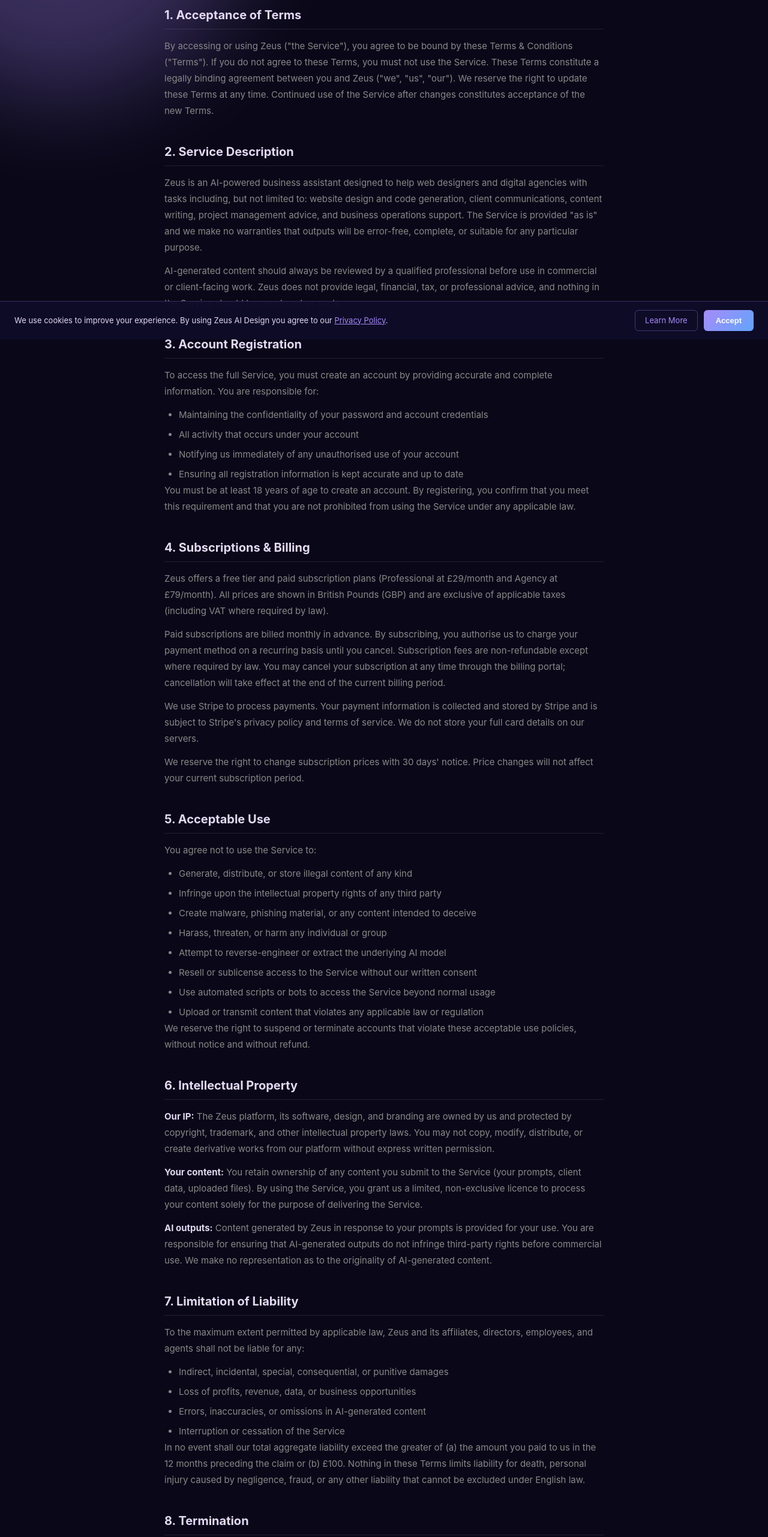
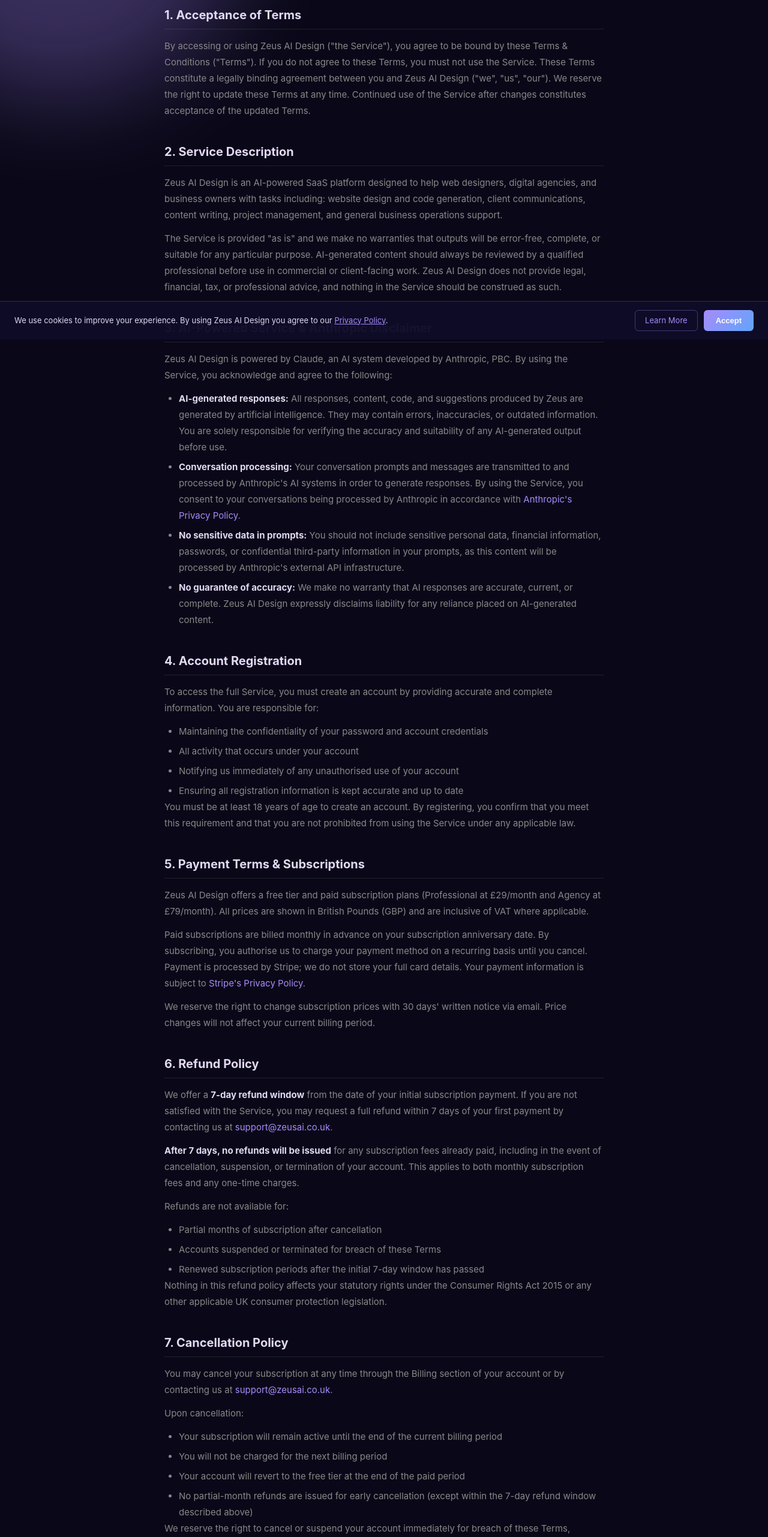
Before and after one commit to mickymooch1/zeus-app, a React (Vite) app in the folder web/: page /terms in a window 1280 px wide. Shown: the part 234-2797 px from the top of the page at 60% size. Built offline with nearby package versions, Linux system fonts and the light colour scheme.

Commit message:
Add Terms and Conditions page with Anthropic disclosure

```diff
--- a/web/src/pages/LandingPage.jsx
+++ b/web/src/pages/LandingPage.jsx
@@ -336,6 +336,8 @@
             <Link to="/login">Sign In</Link>
             <a href="#pricing">Pricing</a>
             <a href="#features">Features</a>
+            <Link to="/terms">Terms</Link>
+            <Link to="/privacy">Privacy Policy</Link>
           </div>
         </div>
       </footer>
--- a/web/src/pages/TermsPage.jsx
+++ b/web/src/pages/TermsPage.jsx
@@ -14,32 +14,74 @@
         <section className="content-section">
           <h2>1. Acceptance of Terms</h2>
           <p>
-            By accessing or using Zeus ("the Service"), you agree to be bound by these Terms &
-            Conditions ("Terms"). If you do not agree to these Terms, you must not use the Service.
-            These Terms constitute a legally binding agreement between you and Zeus ("we", "us",
-            "our"). We reserve the right to update these Terms at any time. Continued use of the
-            Service after changes constitutes acceptance of the new Terms.
+            By accessing or using Zeus AI Design ("the Service"), you agree to be bound by these
+            Terms &amp; Conditions ("Terms"). If you do not agree to these Terms, you must not use
+            the Service. These Terms constitute a legally binding agreement between you and Zeus AI
+            Design ("we", "us", "our"). We reserve the right to update these Terms at any time.
+            Continued use of the Service after changes constitutes acceptance of the updated Terms.
           </p>
         </section>
 
         <section className="content-section">
           <h2>2. Service Description</h2>
           <p>
-            Zeus is an AI-powered business assistant designed to help web designers and digital
-            agencies with tasks including, but not limited to: website design and code generation,
-            client communications, content writing, project management advice, and business
-            operations support. The Service is provided "as is" and we make no warranties that
-            outputs will be error-free, complete, or suitable for any particular purpose.
+            Zeus AI Design is an AI-powered SaaS platform designed to help web designers, digital
+            agencies, and business owners with tasks including: website design and code generation,
+            client communications, content writing, project management, and general business
+            operations support.
           </p>
           <p>
-            AI-generated content should always be reviewed by a qualified professional before use
-            in commercial or client-facing work. Zeus does not provide legal, financial, tax, or
+            The Service is provided "as is" and we make no warranties that outputs will be
+            error-free, complete, or suitable for any particular purpose. AI-generated content
+            should always be reviewed by a qualified professional before use in commercial or
+            client-facing work. Zeus AI Design does not provide legal, financial, tax, or
             professional advice, and nothing in the Service should be construed as such.
           </p>
         </section>
 
         <section className="content-section">
-          <h2>3. Account Registration</h2>
+          <h2>3. AI-Powered Service &amp; Anthropic Disclaimer</h2>
+          <p>
+            Zeus AI Design is powered by Claude, an AI system developed by Anthropic, PBC. By
+            using the Service, you acknowledge and agree to the following:
+          </p>
+          <ul>
+            <li>
+              <strong>AI-generated responses:</strong> All responses, content, code, and
+              suggestions produced by Zeus are generated by artificial intelligence. They may
+              contain errors, inaccuracies, or outdated information. You are solely responsible
+              for verifying the accuracy and suitability of any AI-generated output before use.
+            </li>
+            <li>
+              <strong>Conversation processing:</strong> Your conversation prompts and messages
+              are transmitted to and processed by Anthropic's AI systems in order to generate
+              responses. By using the Service, you consent to your conversations being processed
+              by Anthropic in accordance with{' '}
+              <a
+                href="https://www.anthropic.com/privacy"
+                target="_blank"
+                rel="noopener noreferrer"
+                className="auth-link"
+              >
+                Anthropic's Privacy Policy
+              </a>.
+            </li>
+            <li>
+              <strong>No sensitive data in prompts:</strong> You should not include sensitive
+              personal data, financial information, passwords, or confidential third-party
+              information in your prompts, as this content will be processed by Anthropic's
+              external API infrastructure.
+            </li>
+            <li>
+              <strong>No guarantee of accuracy:</strong> We make no warranty that AI responses
+              are accurate, current, or complete. Zeus AI Design expressly disclaims liability
+              for any reliance placed on AI-generated content.
+            </li>
+          </ul>
+        </section>
+
+        <section className="content-section">
+          <h2>4. Account Registration</h2>
           <p>
             To access the full Service, you must create an account by providing accurate and
             complete information. You are responsible for:
@@ -58,32 +100,92 @@
         </section>
 
         <section className="content-section">
-          <h2>4. Subscriptions &amp; Billing</h2>
+          <h2>5. Payment Terms &amp; Subscriptions</h2>
           <p>
-            Zeus offers a free tier and paid subscription plans (Professional at £29/month and
-            Agency at £79/month). All prices are shown in British Pounds (GBP) and are exclusive
-            of applicable taxes (including VAT where required by law).
+            Zeus AI Design offers a free tier and paid subscription plans (Professional at
+            £29/month and Agency at £79/month). All prices are shown in British Pounds (GBP) and
+            are inclusive of VAT where applicable.
           </p>
           <p>
-            Paid subscriptions are billed monthly in advance. By subscribing, you authorise us
-            to charge your payment method on a recurring basis until you cancel. Subscription
-            fees are non-refundable except where required by law. You may cancel your subscription
-            at any time through the billing portal; cancellation will take effect at the end of
-            the current billing period.
+            Paid subscriptions are billed monthly in advance on your subscription anniversary
+            date. By subscribing, you authorise us to charge your payment method on a recurring
+            basis until you cancel. Payment is processed by Stripe; we do not store your full
+            card details. Your payment information is subject to{' '}
+            <a
+              href="https://stripe.com/privacy"
+              target="_blank"
+              rel="noopener noreferrer"
+              className="auth-link"
+            >
+              Stripe's Privacy Policy
+            </a>.
           </p>
           <p>
-            We use Stripe to process payments. Your payment information is collected and stored
-            by Stripe and is subject to Stripe's privacy policy and terms of service. We do not
-            store your full card details on our servers.
-          </p>
-          <p>
-            We reserve the right to change subscription prices with 30 days' notice. Price
-            changes will not affect your current subscription period.
+            We reserve the right to change subscription prices with 30 days' written notice via
+            email. Price changes will not affect your current billing period.
           </p>
         </section>
 
         <section className="content-section">
-          <h2>5. Acceptable Use</h2>
+          <h2>6. Refund Policy</h2>
+          <p>
+            We offer a <strong>7-day refund window</strong> from the date of your initial
+            subscription payment. If you are not satisfied with the Service, you may request a
+            full refund within 7 days of your first payment by contacting us at{' '}
+            <a href="mailto:support@zeusai.co.uk" className="auth-link">support@zeusai.co.uk</a>.
+          </p>
+          <p>
+            <strong>After 7 days, no refunds will be issued</strong> for any subscription fees
+            already paid, including in the event of cancellation, suspension, or termination of
+            your account. This applies to both monthly subscription fees and any one-time charges.
+          </p>
+          <p>
+            Refunds are not available for:
+          </p>
+          <ul>
+            <li>Partial months of subscription after cancellation</li>
+            <li>Accounts suspended or terminated for breach of these Terms</li>
+            <li>Renewed subscription periods after the initial 7-day window has passed</li>
+          </ul>
+          <p>
+            Nothing in this refund policy affects your statutory rights under the Consumer Rights
+            Act 2015 or any other applicable UK consumer protection legislation.
+          </p>
+        </section>
+
+        <section className="content-section">
+          <h2>7. Cancellation Policy</h2>
+          <p>
+            You may cancel your subscription at any time through the Billing section of your
+            account or by contacting us at{' '}
+            <a href="mailto:support@zeusai.co.uk" className="auth-link">support@zeusai.co.uk</a>.
+          </p>
+          <p>
+            Upon cancellation:
+          </p>
+          <ul>
+            <li>
+              Your subscription will remain active until the end of the current billing period
+            </li>
+            <li>
+              You will not be charged for the next billing period
+            </li>
+            <li>
+              Your account will revert to the free tier at the end of the paid period
+            </li>
+            <li>
+              No partial-month refunds are issued for early cancellation (except within the
+              7-day refund window described above)
+            </li>
+          </ul>
+          <p>
+            We reserve the right to cancel or suspend your account immediately for breach of
+            these Terms, without notice and without refund.
+          </p>
+        </section>
+
+        <section className="content-section">
+          <h2>8. Acceptable Use</h2>
           <p>You agree not to use the Service to:</p>
           <ul>
             <li>Generate, distribute, or store illegal content of any kind</li>
@@ -94,6 +196,9 @@
             <li>Resell or sublicense access to the Service without our written consent</li>
             <li>Use automated scripts or bots to access the Service beyond normal usage</li>
             <li>Upload or transmit content that violates any applicable law or regulation</li>
+            <li>
+              Circumvent usage limits, access controls, or subscription restrictions
+            </li>
           </ul>
           <p>
             We reserve the right to suspend or terminate accounts that violate these acceptable
@@ -102,80 +207,133 @@
         </section>
 
         <section className="content-section">
-          <h2>6. Intellectual Property</h2>
+          <h2>9. Intellectual Property</h2>
           <p>
-            <strong>Our IP:</strong> The Zeus platform, its software, design, and branding are
-            owned by us and protected by copyright, trademark, and other intellectual property
-            laws. You may not copy, modify, distribute, or create derivative works from our
-            platform without express written permission.
+            <strong>Our IP:</strong> The Zeus AI Design platform, its software, design, branding,
+            and underlying technology are owned by us and protected by copyright, trademark, and
+            other intellectual property laws. You may not copy, modify, distribute, or create
+            derivative works from our platform without express written permission.
           </p>
           <p>
-            <strong>Your content:</strong> You retain ownership of any content you submit to
-            the Service (your prompts, client data, uploaded files). By using the Service, you
-            grant us a limited, non-exclusive licence to process your content solely for the
-            purpose of delivering the Service.
+            <strong>Your content:</strong> You retain ownership of any content you submit to the
+            Service (your prompts, client data, and uploaded files). By using the Service, you
+            grant us a limited, non-exclusive, royalty-free licence to process your content
+            solely for the purpose of delivering the Service.
           </p>
           <p>
-            <strong>AI outputs:</strong> Content generated by Zeus in response to your prompts
-            is provided for your use. You are responsible for ensuring that AI-generated outputs
-            do not infringe third-party rights before commercial use. We make no representation
-            as to the originality of AI-generated content.
+            <strong>AI-generated outputs:</strong> Content generated by Zeus in response to your
+            prompts is provided for your use. You are responsible for ensuring that AI-generated
+            outputs do not infringe third-party intellectual property rights before any commercial
+            use. We make no representation as to the originality or intellectual property status
+            of AI-generated content.
           </p>
         </section>
 
         <section className="content-section">
-          <h2>7. Limitation of Liability</h2>
+          <h2>10. Data Protection &amp; GDPR</h2>
           <p>
-            To the maximum extent permitted by applicable law, Zeus and its affiliates, directors,
-            employees, and agents shall not be liable for any:
+            Zeus AI Design is committed to protecting your personal data in accordance with the
+            UK General Data Protection Regulation (UK GDPR), the Data Protection Act 2018, and
+            applicable EU GDPR requirements. We act as the data controller for personal data
+            processed through the Service.
+          </p>
+          <p>
+            <strong>Data we collect:</strong> We collect account information (name, email,
+            encrypted password), usage data, conversation content, payment information (via
+            Stripe), and technical data such as IP addresses and browser type.
+          </p>
+          <p>
+            <strong>Third-party processing:</strong> Your conversation data is processed by
+            Anthropic (via their Claude API) to generate AI responses. Stripe processes payment
+            information. Railway provides cloud infrastructure. Each of these processors operates
+            under their own privacy policies and data processing agreements.
+          </p>
+          <p>
+            <strong>Your rights:</strong> Under UK GDPR, you have the right to access, rectify,
+            erase, and port your personal data, as well as the right to restrict or object to
+            processing. To exercise your rights, contact us at{' '}
+            <a href="mailto:privacy@zeusai.co.uk" className="auth-link">privacy@zeusai.co.uk</a>.
+            You also have the right to lodge a complaint with the Information Commissioner's
+            Office (ICO) at{' '}
+            <a
+              href="https://ico.org.uk"
+              target="_blank"
+              rel="noopener noreferrer"
+              className="auth-link"
+            >
+              ico.org.uk
+            </a>.
+          </p>
+          <p>
+            For full details of how we handle your personal data, please read our{' '}
+            <a href="/privacy" className="auth-link">Privacy Policy</a>.
+          </p>
+        </section>
+
+        <section className="content-section">
+          <h2>11. Limitation of Liability</h2>
+          <p>
+            To the maximum extent permitted by applicable law, Zeus AI Design and its affiliates,
+            directors, employees, and agents shall not be liable for any:
           </p>
           <ul>
             <li>Indirect, incidental, special, consequential, or punitive damages</li>
             <li>Loss of profits, revenue, data, or business opportunities</li>
             <li>Errors, inaccuracies, or omissions in AI-generated content</li>
             <li>Interruption or cessation of the Service</li>
+            <li>Actions or outputs of Anthropic's AI systems</li>
           </ul>
           <p>
             In no event shall our total aggregate liability exceed the greater of (a) the amount
             you paid to us in the 12 months preceding the claim or (b) £100. Nothing in these
-            Terms limits liability for death, personal injury caused by negligence, fraud, or any
-            other liability that cannot be excluded under English law.
+            Terms limits liability for death, personal injury caused by negligence, fraud, or
+            fraudulent misrepresentation, or any other liability that cannot be excluded under
+            English law.
           </p>
         </section>
 
         <section className="content-section">
-          <h2>8. Termination</h2>
+          <h2>12. Termination</h2>
           <p>
             We may terminate or suspend your access to the Service immediately, without notice,
-            for any reason, including breach of these Terms. Upon termination, your right to use
+            for any reason including breach of these Terms. Upon termination, your right to use
             the Service ceases immediately. You may request deletion of your account data in
             accordance with our Privacy Policy.
           </p>
           <p>
-            You may terminate your account at any time by contacting us at
-            support@zeusai.co.uk or through the account settings. Termination does not entitle
-            you to a refund of any prepaid subscription fees.
+            You may terminate your account at any time by contacting us at{' '}
+            <a href="mailto:support@zeusai.co.uk" className="auth-link">support@zeusai.co.uk</a>.
+            Termination does not entitle you to a refund of any prepaid subscription fees outside
+            the 7-day refund window.
           </p>
         </section>
 
         <section className="content-section">
-          <h2>9. Governing Law</h2>
+          <h2>13. Governing Law</h2>
           <p>
             These Terms are governed by and construed in accordance with the laws of England and
-            Wales. Any disputes arising under these Terms shall be subject to the exclusive
-            jurisdiction of the courts of England and Wales.
+            Wales. Any disputes arising under or in connection with these Terms shall be subject
+            to the exclusive jurisdiction of the courts of England and Wales.
+          </p>
+          <p>
+            If any provision of these Terms is found to be unenforceable, the remaining provisions
+            will continue in full force and effect.
           </p>
         </section>
 
         <section className="content-section">
-          <h2>10. Contact</h2>
+          <h2>14. Contact</h2>
           <p>
             If you have any questions about these Terms, please contact us at:
           </p>
           <address className="content-address">
-            Zeus<br />
-            Email: <a href="mailto:legal@zeusai.co.uk" className="auth-link">legal@zeusai.co.uk</a><br />
-            Website: <a href="https://zeusai.co.uk" className="auth-link">zeusai.co.uk</a>
+            Zeus AI Design<br />
+            Legal Enquiries:{' '}
+            <a href="mailto:legal@zeusai.co.uk" className="auth-link">legal@zeusai.co.uk</a><br />
+            Support:{' '}
+            <a href="mailto:support@zeusai.co.uk" className="auth-link">support@zeusai.co.uk</a><br />
+            Website:{' '}
+            <a href="https://zeusai.co.uk" className="auth-link">zeusai.co.uk</a>
           </address>
         </section>
       </main>
```
